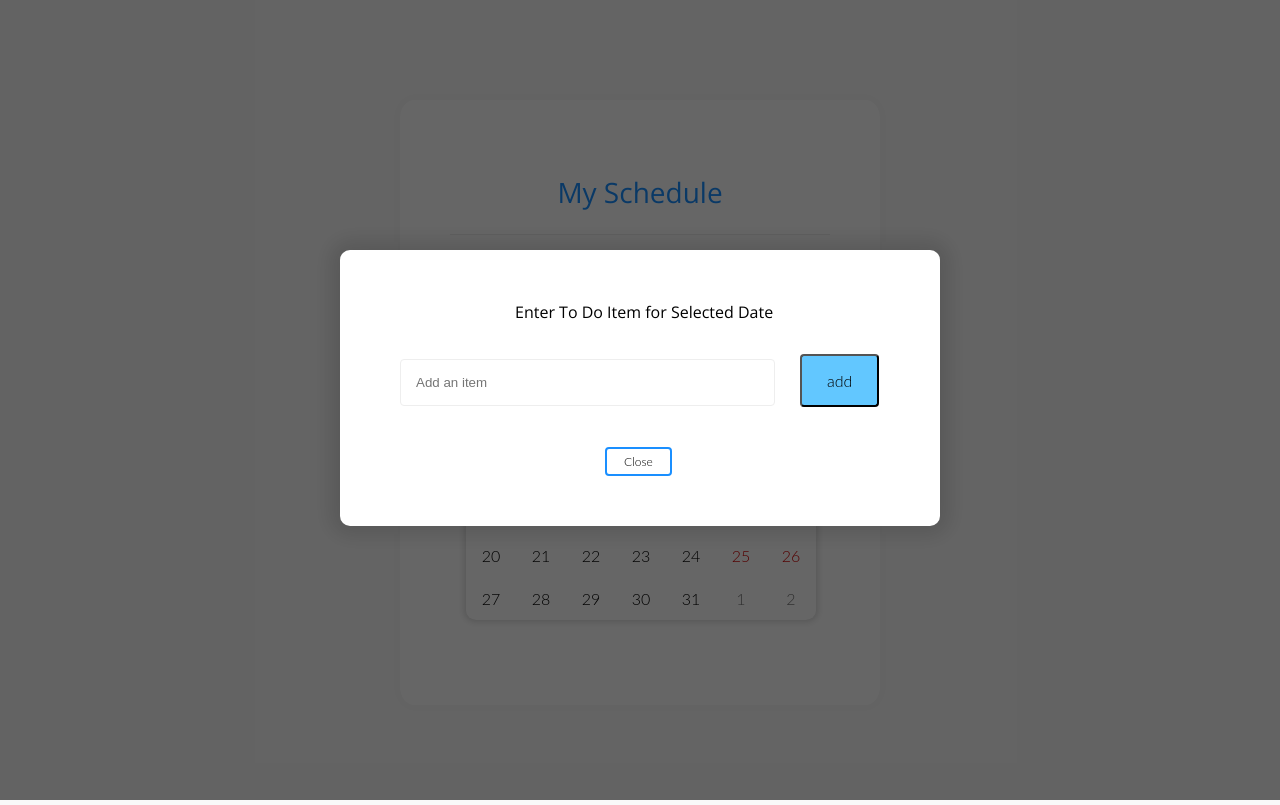
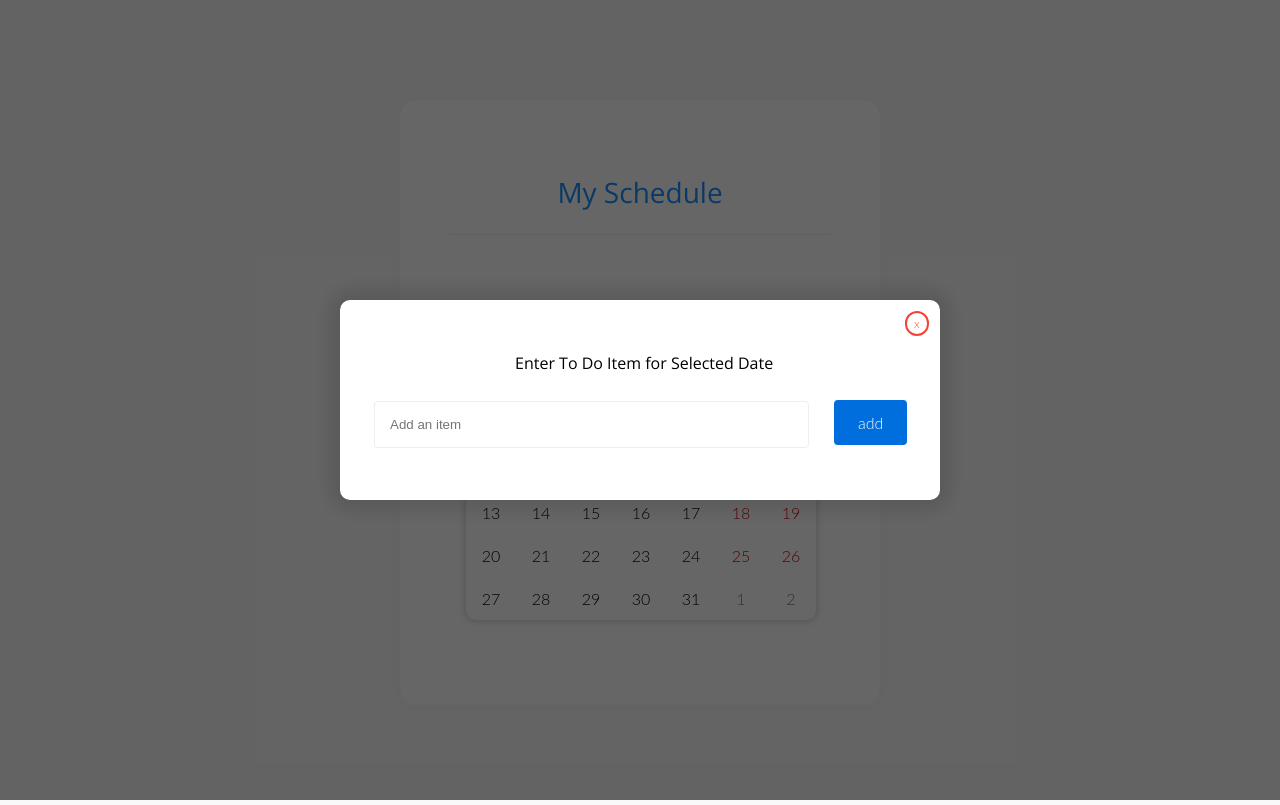
Before and after one commit to damionjerrod/todo-list, a React (Create React App) app in the folder todo-list-starter-files/: page / in a window 1280 px wide. Both pictures are taken after a click on the button "10". Built offline with nearby package versions, Linux system fonts and the light colour scheme.

Commit message:
recent UI/UX tweaks

```diff
--- a/todo-list-starter-files/src/components/InputForm.jsx
+++ b/todo-list-starter-files/src/components/InputForm.jsx
@@ -17,9 +17,9 @@ const modalStyle = {
     maxWidth: 600,
     minHeight: 200,
     margin: "0 auto",
-    marginTop: 200,
+    marginTop: 250,
     marginBottom: 50,
-    padding: 50,
+    padding: 10,
     position: "relative"
 }
 
@@ -34,6 +34,9 @@ const InputForm = props => {
                 <form
                     onSubmit={props.newItemSubmitHandler}
                     >
+                    <div>
+                    <button type="button" className="close-btn" onClick={props.handleClose}>x</button>
+                    </div>
                     <p className="input-title">Enter To Do Item for Selected Date</p>
                     <input
                         className="input-box"
@@ -42,10 +45,9 @@ const InputForm = props => {
                         value={props.pendingItem}
                         placeholder="Add an item"
                         />
-                    <button type="submit" clasName="submit-btn" name="submit" value="submit">
+                    <button type="submit" className="add-btn" name="submit" value="submit">
                         add
                     </button>
-                    <button type="button" className="close-btn" onClick={props.handleClose}>Close</button>
                 </form>
             </div>
         </div>
--- a/todo-list-starter-files/src/components/ListItem.jsx
+++ b/todo-list-starter-files/src/components/ListItem.jsx
@@ -3,12 +3,14 @@ import React from "react";
 const ListItem = props => {
     return (
         <li>
-            {props.item} - {props.itemDate}
-            <button className="action" onClick={
+            <button className="remove-btn" onClick={
                 () => {props.handleRemove(props.itemIndex)}
             }>
                 x
             </button>
+            <div className="todo-item">
+            {props.item} - {props.itemDate}
+            </div>
         </li>
     );
 };
--- a/todo-list-starter-files/src/styles/App.css
+++ b/todo-list-starter-files/src/styles/App.css
@@ -65,10 +65,10 @@ ul {
 
 li {
   font-weight: 300;
-  padding: 20px 0 20px 0;
+  padding: 20px 10px 20px 10px;
   border-top: 1px solid #eee;
   display: flex;
-  justify-content: space-between;
+  /*justify-content: space-between;*/
 }
 
 /* .logo-container {
@@ -79,17 +79,33 @@ img {
   height: 25px;
 }
 
-button.action {
-  color: #1a8fff;
-  background: none;
-  border: 2px solid #1a8fff;
-  border-radius: 15px;
+/*  background: #62c7ff;
+  font-size: 1rem;
+  font-weight: 300;
+  font-family: "Lato", sans-serif;
+  padding: 15px 25px;
+  border-radius: 4px;
+*/
+
+.remove-btn {
+  color: #fff;
+  background: #006edc;
+  border: 2px solid #006edc;
+  /*border-radius: 15px;*/
   padding: 2px 7px;
   cursor: pointer;
+  width: 28px;
+  height: 28px;
 }
 
-button.action:hover {
+.remove-btn:hover {
   border: 2px solid #f44336;
   background: #f44336;
   color: #fff;
 }
+
+.todo-item {
+  /*display: inline-block;*/
+  margin-left: 10px;
+  -webkit-text-stroke: medium;
+}
--- a/todo-list-starter-files/src/styles/Modal.css
+++ b/todo-list-starter-files/src/styles/Modal.css
@@ -34,39 +34,47 @@
   border-radius: 4px; */
 
   .input-box {
-    margin-left: 10px;
-    margin-top: 5px;
+    margin-left: 24px;
+    margin-top: 0;
   }
 
   .input-title {
     position: relative;
-    margin-left: 125px;
-    margin-bottom: 30px;
+    margin-top: 15px;
+    margin-left: 165px;
+    margin-bottom: 25px;
   }
 
-  .submit-btn {
+  .add-btn {
+    border: 4px solid #006edc;
+    padding: 9px 20px;
+    background-color: #006edc;
+    color: #fff;
     cursor: pointer;
+  }
+
+  .add-btn:hover {
+    border: 4px solid #1a8fff;
     background-color: #1a8fff;
+    color: #fff;
   }
 
   .close-btn {
-    border: 2px solid #1a8fff;
-    background-color: #fff;
-    padding: 5px 17px;
+    border: 2px solid #f44336;
+    border-radius: 15px;
+    background: #fff;
+    color: #f44336;
+    padding: 3px 7px;
     font-size: 12px;
-    color: #000;
     position: relative;
-    margin-left: 215px;
-    margin-top: 40px;
+    margin-left: 555px;
+    margin-top: 0px;
     margin-bottom: 0px;
     cursor: pointer;
-    /*float: left;*/
-    /* font-size: 24px;
-    font-weight: bold; */
   }
 
   .close-btn:hover {
-    background-color: #1a8fff;
+    background-color: #f44336;
     color: #fff;
   }
 
```
